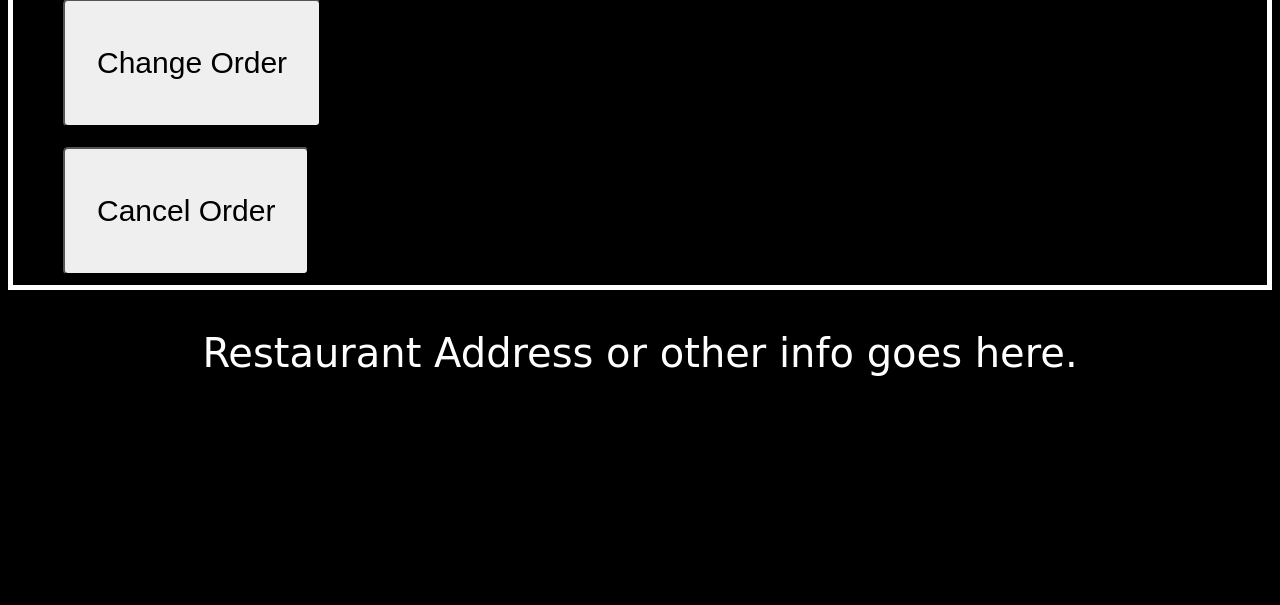
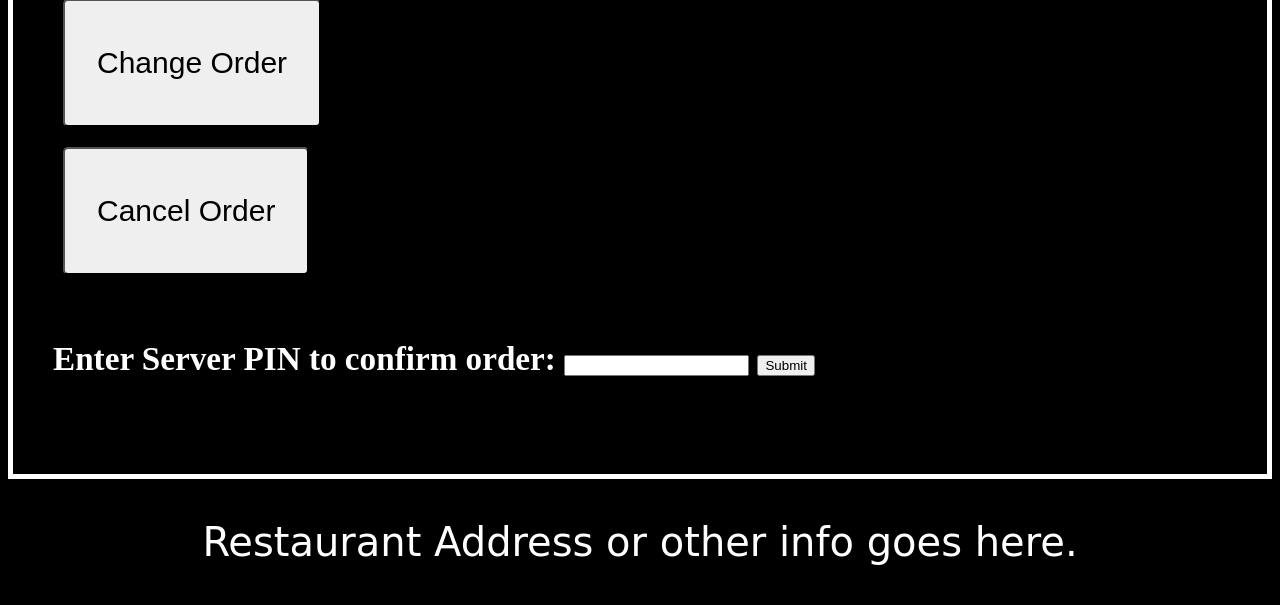
Before and after one commit to Kardbord/us-burger, a Django app: page /restaurant/customerOrder/ in a window 1280 px wide. Shown: the part 1216-1821 px from the top of the page. Before the commit the page ends 1592 px from the top, so only its background shows below. Run offline with Django 3.2, Linux system fonts and the light colour scheme.

Commit message:
Made a Server PIN input form on the static order html page

```diff
--- a/restaurant/templates/restaurant/customerOrder.html
+++ b/restaurant/templates/restaurant/customerOrder.html
@@ -41,8 +41,13 @@
 						<p>Cancel Order</p>
 					</button>
 				</a>
+                <form>
+                    <h5>Enter Server PIN to confirm order:
+                        <input type="password" name="serverPin" value="">
+                        <input type="submit" value="Submit">
+                    </h5>
+                </form>
 			</menu>
-
 		</main>
 
 		<footer>
```
